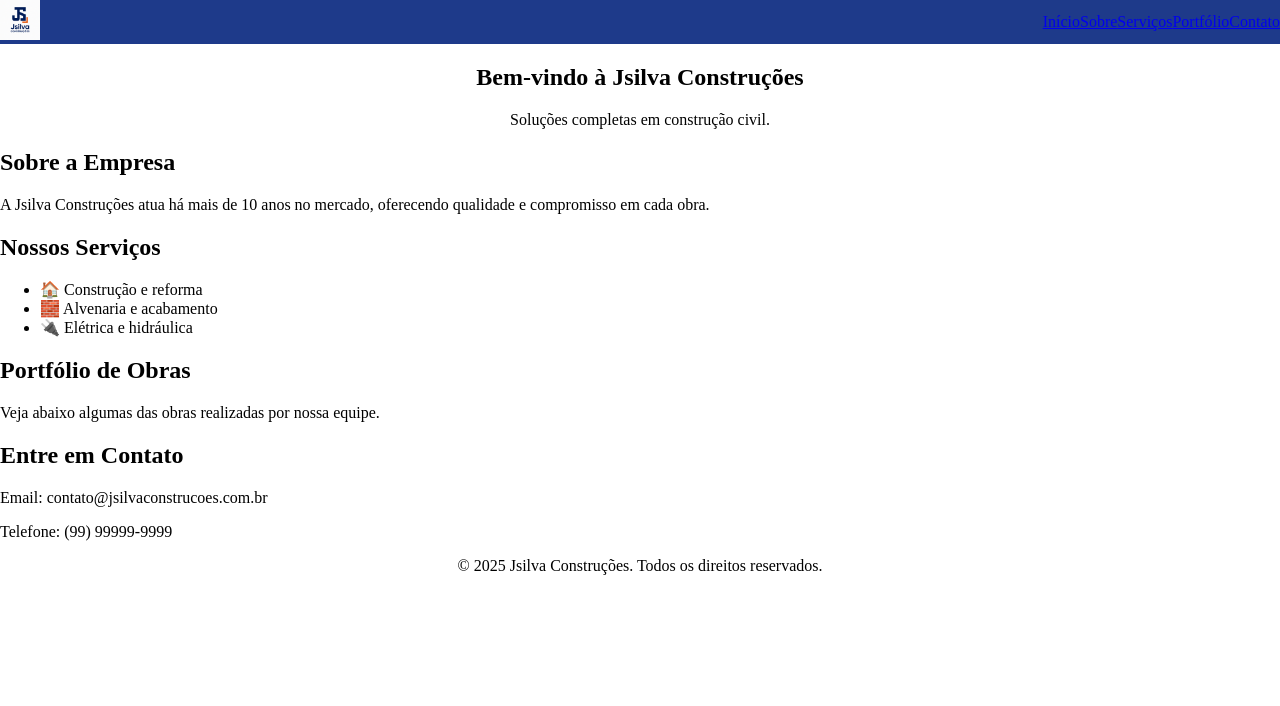
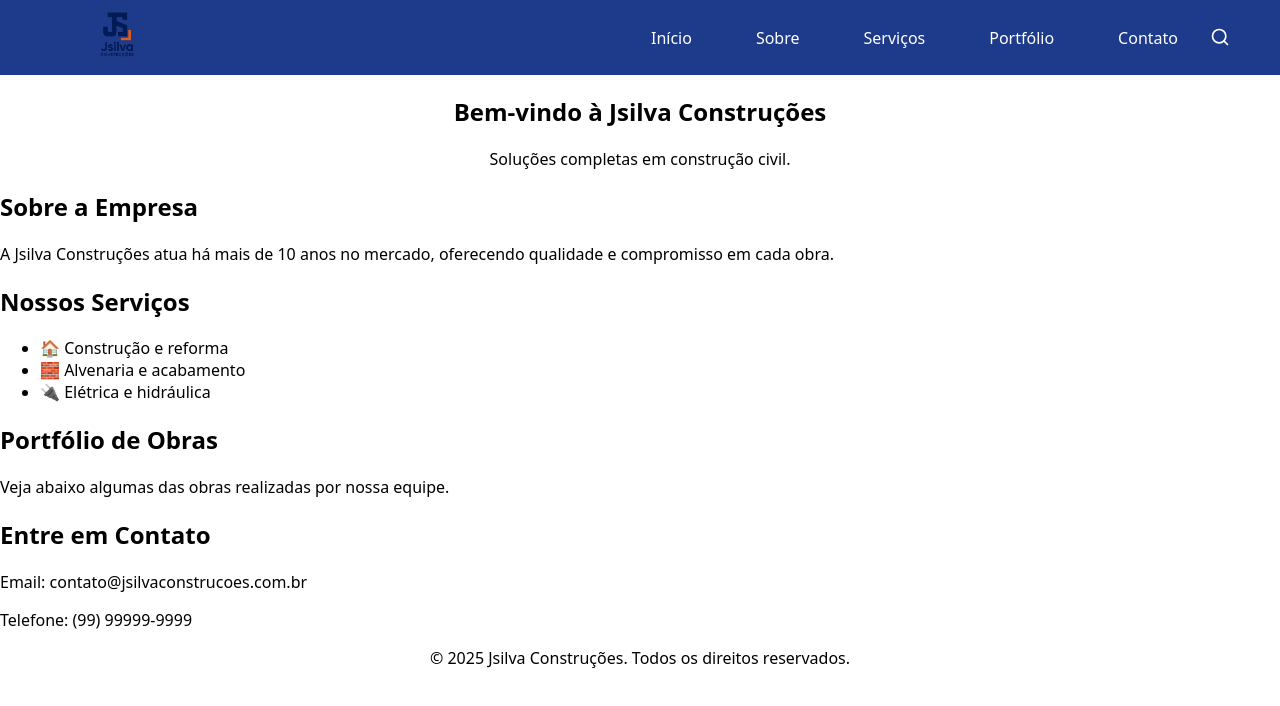
Before and after one commit to KauanGab/Jsilva-Constru-es, a Vue app in the folder jsilva-construcoes/: page / in a window 1280 px wide. Shown: the top 706 px of the page. Built offline with nearby package versions, Linux system fonts and the light colour scheme.

Commit message:
corrigindo navStyles:

```diff
--- a/jsilva-construcoes/package.json
+++ b/jsilva-construcoes/package.json
@@ -9,6 +9,7 @@
     "preview": "vite preview"
   },
   "dependencies": {
+    "lucide-vue-next": "^0.513.0",
     "vue": "^3.5.13",
     "vue-router": "^4.5.1"
   },
--- a/jsilva-construcoes/src/components/Navbar.vue
+++ b/jsilva-construcoes/src/components/Navbar.vue
@@ -1,31 +1,50 @@
 <template>
-  <nav class="bg-[#1E3A8A] text-white p-4 flex justify-between items-center">
-
+  <nav class="bg-[#1E3A8A] flex justify-between items-center">
     <div>
       <RouterLink to="/">
-        <img src="../assets/jsilva_logo.png" alt="Jsilva Construções Logo" style="height: 40px; width: auto;">
+        <img src="../assets/jsilva_logo.png" alt="Jsilva Construções Logo" style="height: 70px; width: auto;">
       </RouterLink>
     </div>
 
-    <div class="flex gap-4">
-      <RouterLink to="/" class="hover:text-[#F97316] hover:underline px-3 py-2 rounded-md text-sm font-medium">Início
+    <div class="flex gap-4 text-white">
+      <RouterLink to="/"
+        class="text-white no-underline hover:text-[#F97316] hover:underline px-3 py-2 rounded-md text-sm font-medium">
+        Início
       </RouterLink>
-      <RouterLink to="/about" class="hover:text-[#F97316] hover:underline px-3 py-2 rounded-md text-sm font-medium">
-        Sobre</RouterLink>
-      <RouterLink to="/services" class="hover:text-[#F97316] hover:underline px-3 py-2 rounded-md text-sm font-medium">
-        Serviços</RouterLink>
-      <RouterLink to="/portfolio" class="hover:text-[#F97316] hover:underline px-3 py-2 rounded-md text-sm font-medium">
-        Portfólio</RouterLink>
-      <RouterLink to="/contact" class="hover:text-[#F97316] hover:underline px-3 py-2 rounded-md text-sm font-medium">
-        Contato</RouterLink>
+      <RouterLink to="/about"
+        class="text-white no-underline hover:text-[#F97316] hover:underline px-3 py-2 rounded-md text-sm font-medium">
+        Sobre
+      </RouterLink>
+      <RouterLink to="/services"
+        class="text-white no-underline hover:text-[#F97316] hover:underline px-3 py-2 rounded-md text-sm font-medium">
+        Serviços
+      </RouterLink>
+      <RouterLink to="/portfolio"
+        class="text-white no-underline hover:text-[#F97316] hover:underline px-3 py-2 rounded-md text-sm font-medium">
+        Portfólio
+      </RouterLink>
+      <RouterLink to="/contact"
+        class="text-white no-underline hover:text-[#F97316] hover:underline px-3 py-2 rounded-md text-sm font-medium">
+        Contato
+      </RouterLink>
+      <Search style="color: white; height: 20px; width: auto;" />
     </div>
   </nav>
 </template>
 
 <script setup>
 import { RouterLink } from 'vue-router'
-
-
+import { Search } from 'lucide-vue-next'
 </script>
 
-<style scoped></style>
+<style scoped>
+a {
+  color: white;
+  text-decoration: none;
+  padding: 0px 4cqh;
+}
+
+nav{
+  padding: 0px 50px;
+}
+</style>
--- a/jsilva-construcoes/src/style.css
+++ b/jsilva-construcoes/src/style.css
@@ -3,8 +3,9 @@
 @tailwind utilities;
 
 :root {
+  font-family: system-ui, Avenir, Helvetica, Arial, sans-serif;
 }
 
 body{
-  margin: 0px;
+    margin: 0px;
 }
```
Also changed, not shown: jsilva-construcoes/src/assets/jsilva_logo.png, 1 other file (tests, documents, lock files or other folders).
